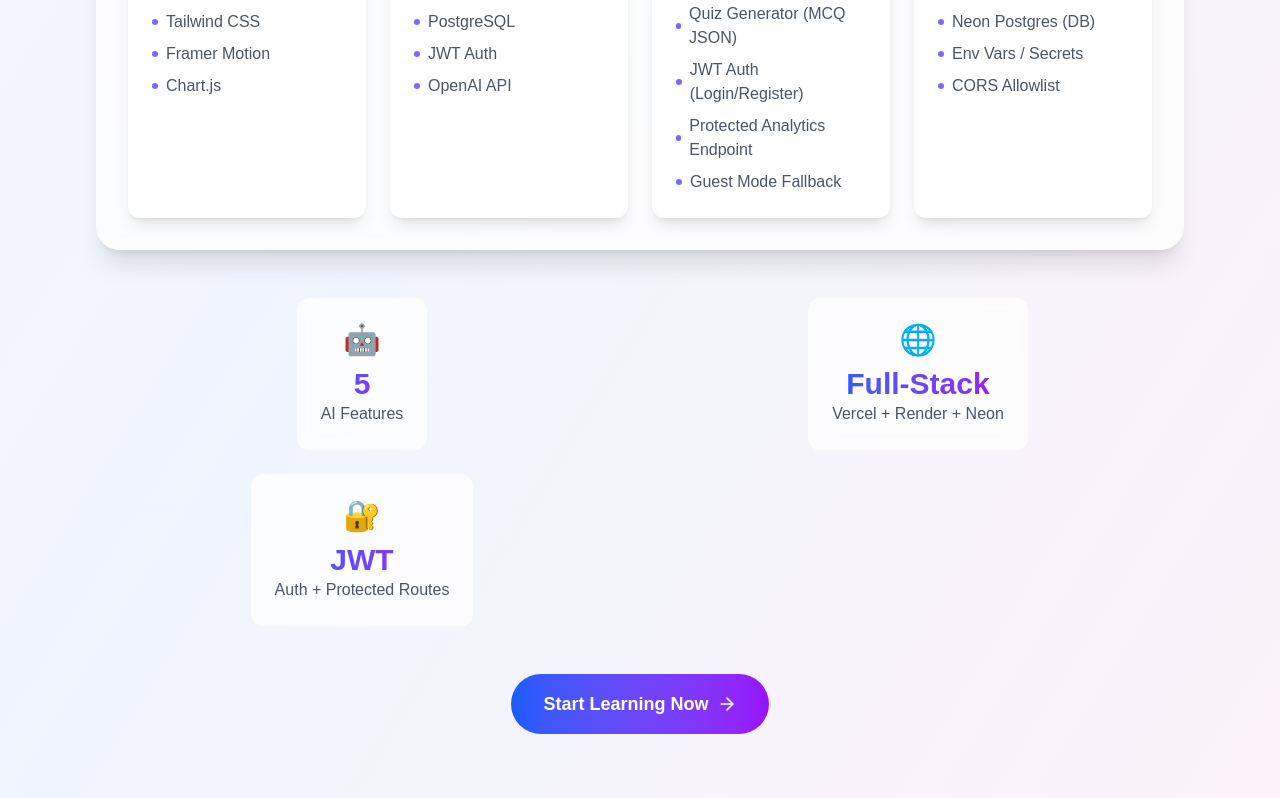
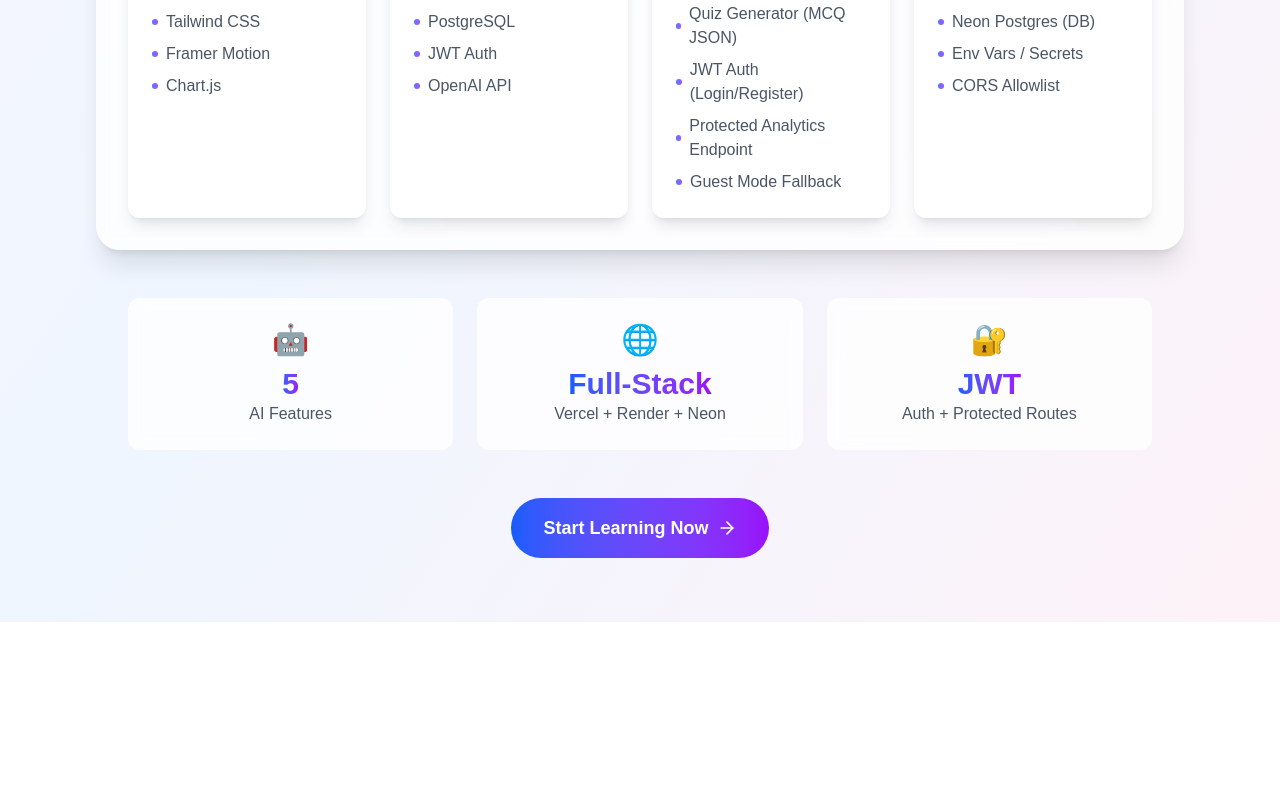
Before and after one commit to swetadas251/studyspark12, a Next.js app in the folder frontend/: page /about in a window 1280 px wide. Shown: the part 1270-2068 px from the top of the page. After the commit the page ends 1892 px from the top, so only its background shows below. Built offline with nearby package versions, Linux system fonts and the light colour scheme.

Commit message:
Update about page 4

```diff
--- a/frontend/app/about/page.tsx
+++ b/frontend/app/about/page.tsx
@@ -183,11 +183,11 @@ export default function About() {
         </div>
 
         {/* This lists some stats */}
-        <div className="grid md:grid-cols-2 gap-6 mb-12 justify-items-center">
-          <StatCard number="5" label="AI Features" icon="🤖" />
-          <StatCard number="Full-Stack" label="Vercel + Render + Neon" icon="🌐" />
-<StatCard number="JWT" label="Auth + Protected Routes" icon="🔐" />
-        </div>
+        <div className="mx-auto mb-12 grid max-w-5xl grid-cols-1 gap-6 place-items-center sm:grid-cols-3">
+  <StatCard number="5" label="AI Features" icon="🤖" />
+  <StatCard number="Full-Stack" label="Vercel + Render + Neon" icon="🌐" />
+  <StatCard number="JWT" label="Auth + Protected Routes" icon="🔐" />
+</div>
 
 
         {/* This is to take user back to the main page */}
@@ -246,11 +246,13 @@ function TechCard({ title, items, icon, color }: any) {
 // This sets up the statistic cards
 function StatCard({ number, label, icon }: any) {
   return (
-    <div className="bg-white/80 backdrop-blur-sm rounded-xl p-6 text-center hover:shadow-xl transition">
+    <div className="w-full max-w-sm min-h-[140px] bg-white/80 backdrop-blur-sm rounded-xl p-6 text-center hover:shadow-xl transition flex flex-col items-center justify-center">
       <div className="text-3xl mb-2">{icon}</div>
+
       <div className="text-3xl font-bold bg-gradient-to-r from-blue-600 to-purple-600 bg-clip-text text-transparent">
         {number}
       </div>
+
       <p className="text-gray-600">{label}</p>
     </div>
   );
```
